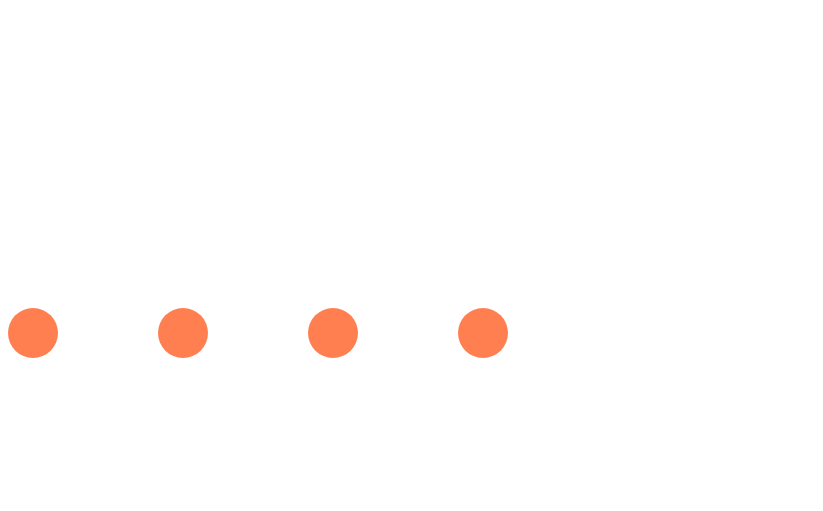
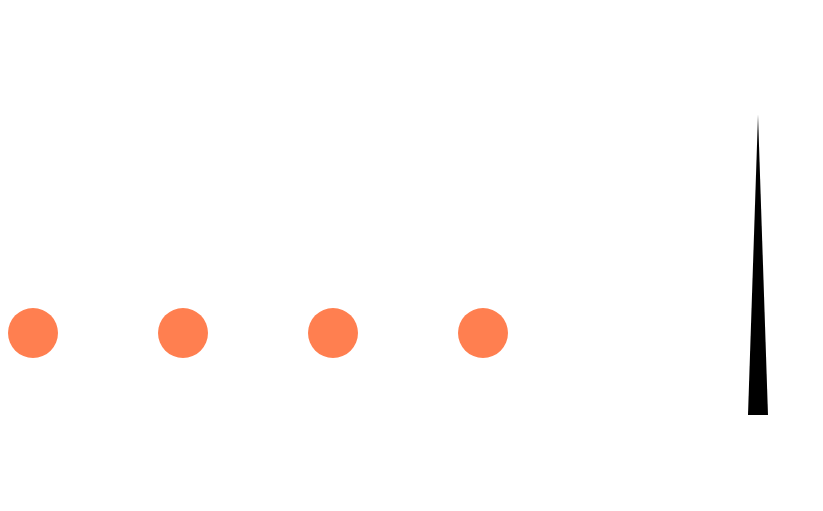
Before and after one commit to jgluhov/RxJS-Animations, a website: page public/index.html in a window 1280 px wide. Shown: the whole page, without its empty margins (0-823 px from the left). Drawn offline with Linux system fonts and the light colour scheme.

Commit message:
add clock hand

```diff
--- a/public/index.html
+++ b/public/index.html
@@ -12,6 +12,9 @@
             <div class="ball"></div>
             <div class="ball"></div>
         </div>
+        <div class="clock-container">
+            <div class="hand"></div>
+        </div>
         <script src="index.js"></script>
     </body>
 </html>
--- a/public/styles.css
+++ b/public/styles.css
@@ -1,3 +1,7 @@
+body {
+    display: flex;
+}
+
 .ball {
     border-radius: 50%;
     height: 50px;
@@ -10,3 +14,25 @@
     display: flex;
     justify-content: space-between
 }
+
+.clock-container {
+    width: 500px;
+    height: 500px;
+    justify-content: center;
+    align-items: center;
+    display: flex
+}
+
+.hand {
+    height: 320px;
+}
+
+.hand::before {
+    content: '';
+    width: 0px;
+    height: 0px;
+    border-right: 10px solid #0000;
+    border-top: 300px solid #0000;
+    border-left: 10px solid #0000;
+    border-bottom: 300px solid #000;
+}
```
Also changed, not shown: src/index.ts (+12 -3 lines).
